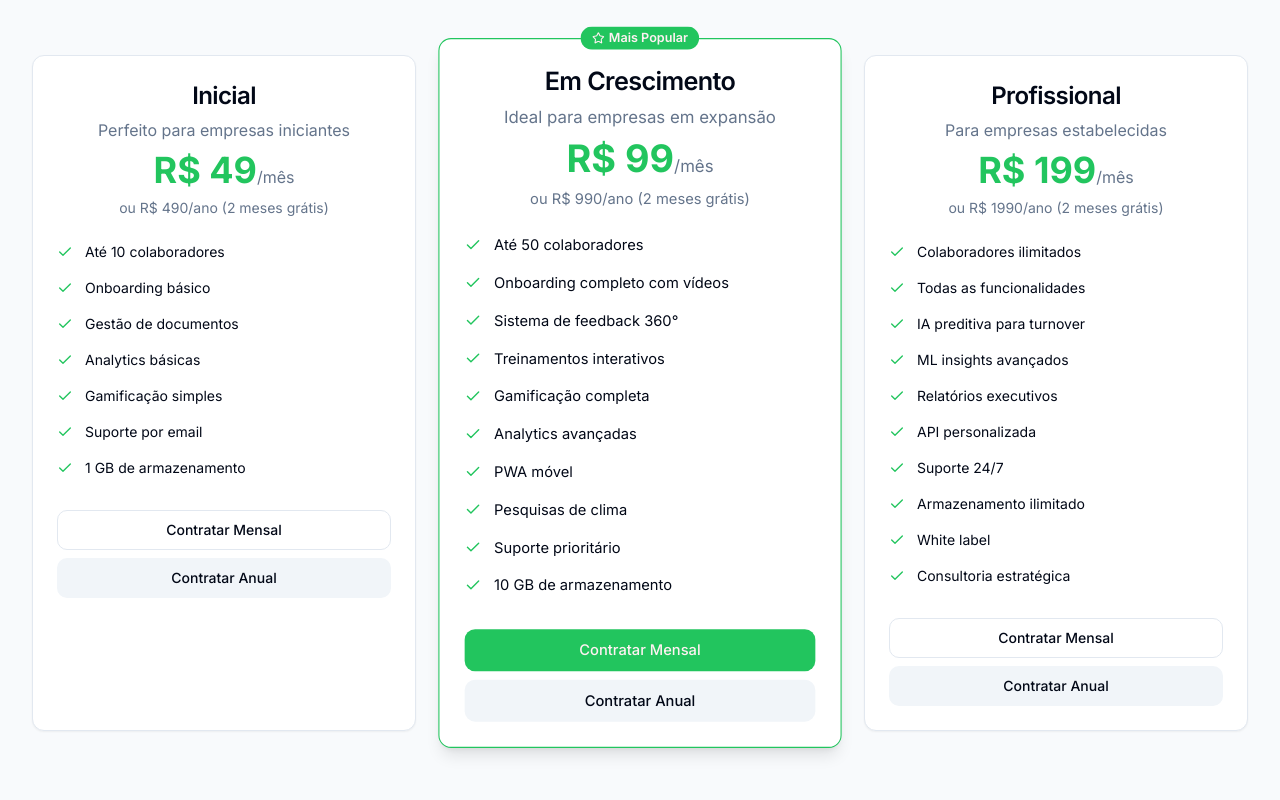
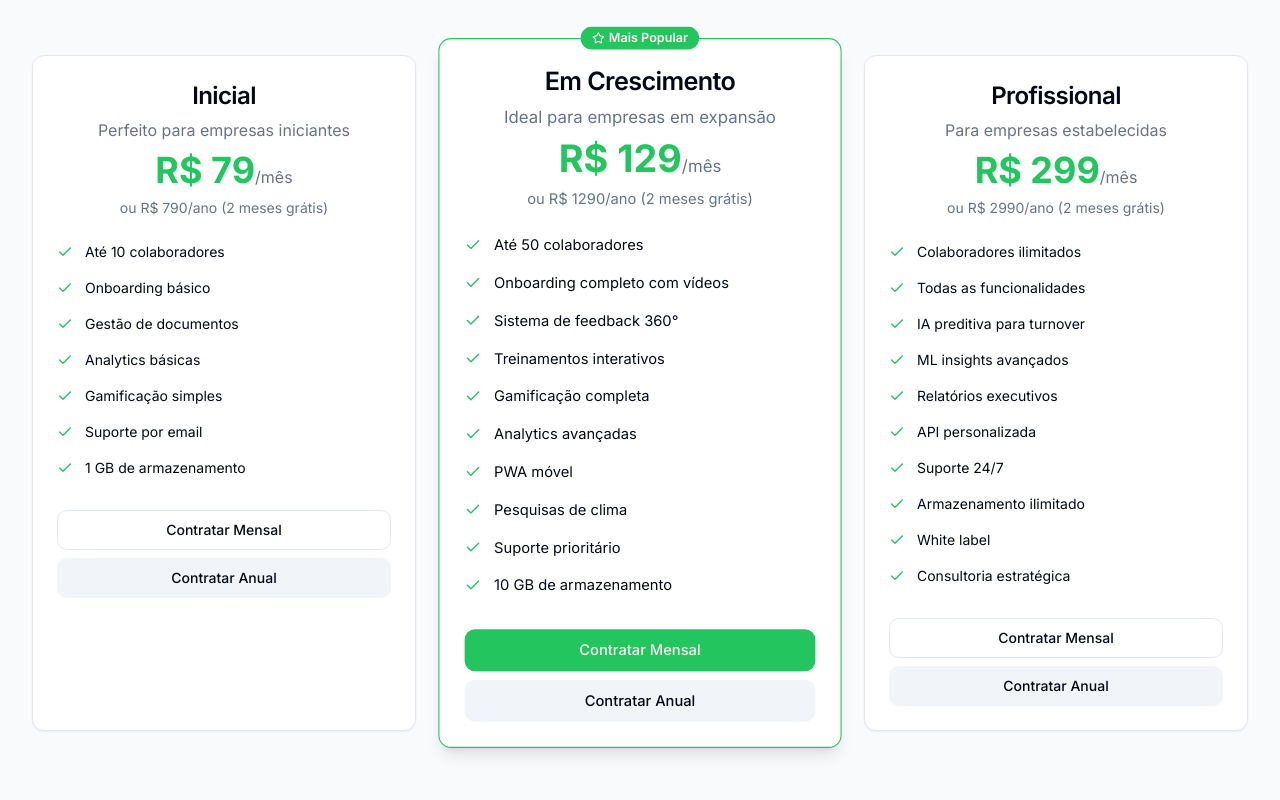
Before and after one commit to inovacomfernando/humansys, a React (Vite) app: page / in a window 1280 px wide. Shown: the part 1851-2651 px from the top of the page. Built offline with nearby package versions, Linux system fonts and the light colour scheme.

Commit message:
Code edited in Lovable Code Editor
Edited UI in Lovable

```diff
--- a/src/pages/Landing.tsx
+++ b/src/pages/Landing.tsx
@@ -100,8 +100,8 @@ export const Landing = () => {
     {
       name: 'Inicial',
       description: 'Perfeito para empresas iniciantes',
-      monthlyPrice: 'R$ 49',
-      yearlyPrice: 'R$ 490',
+      monthlyPrice: 'R$ 79',
+      yearlyPrice: 'R$ 790',
       popular: false,
       features: [
         'Até 10 colaboradores',
@@ -116,8 +116,8 @@ export const Landing = () => {
     {
       name: 'Em Crescimento',
       description: 'Ideal para empresas em expansão',
-      monthlyPrice: 'R$ 99',
-      yearlyPrice: 'R$ 990',
+      monthlyPrice: 'R$ 129',
+      yearlyPrice: 'R$ 1290',
       popular: true,
       features: [
         'Até 50 colaboradores',
@@ -135,8 +135,8 @@ export const Landing = () => {
     {
       name: 'Profissional',
       description: 'Para empresas estabelecidas',
-      monthlyPrice: 'R$ 199',
-      yearlyPrice: 'R$ 1990',
+      monthlyPrice: 'R$ 299',
+      yearlyPrice: 'R$ 2990',
       popular: false,
       features: [
         'Colaboradores ilimitados',
```
